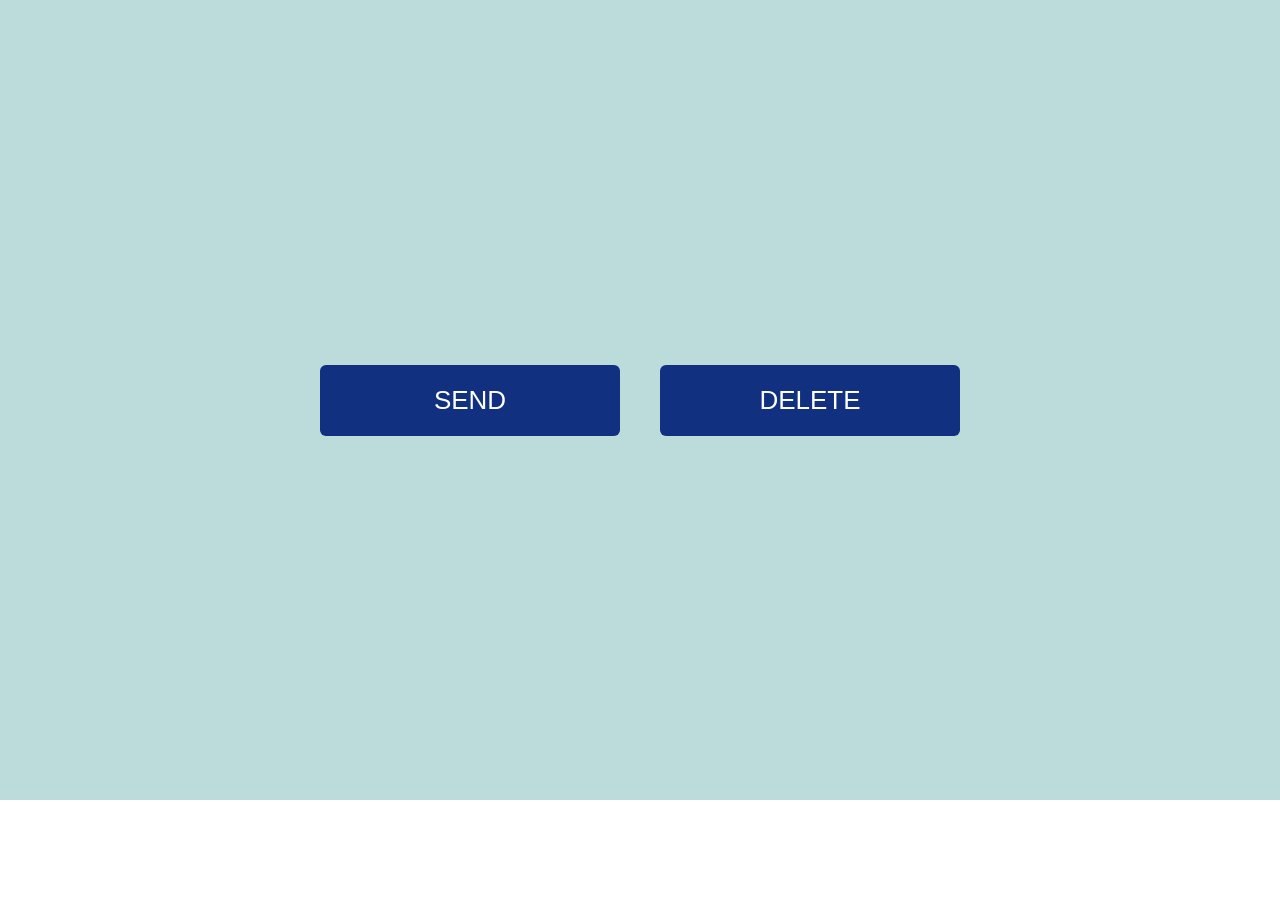
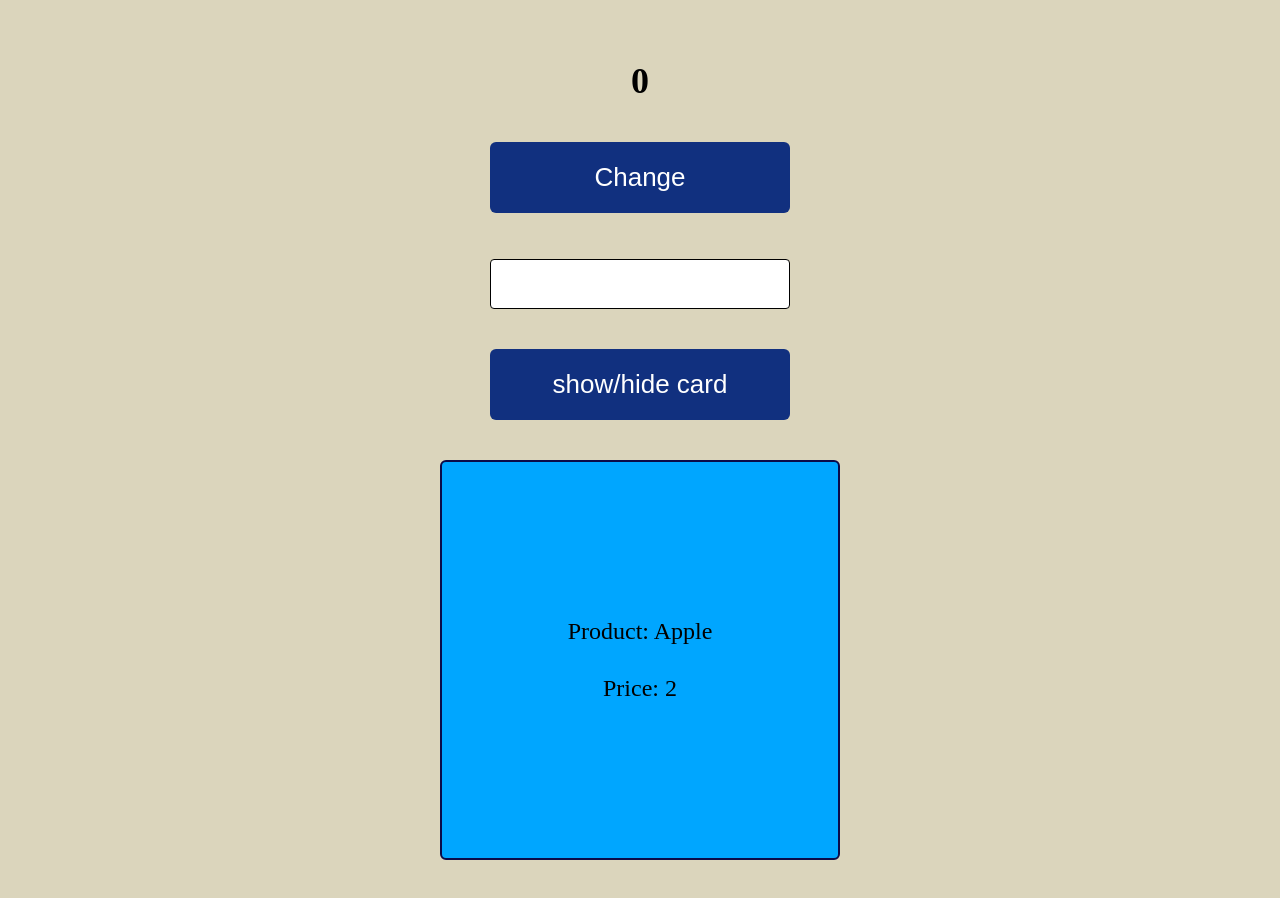
Before and after one commit to SvetlanaShel/lessen_05_react, a React (Vite) app: page / in a window 1280 px wide. Shown: the top 898 px of the page. Before the commit the page ends 800 px from the top, so only its background shows below. Built offline with nearby package versions, Linux system fonts and the light colour scheme.

Commit message:
add commit

```diff
--- a/src/App.tsx
+++ b/src/App.tsx
@@ -18,7 +18,8 @@
 //import Consultation04 from "./consultations/Consultation04/Consultation04"
  //import Homework09 from "./lessons/Lesson06/homeworks/Homework09/Homework09"
 //import Lesson10Container from "./lessons/Lesson10/Lesson10";
- import Homework10  from "./homeworks/Homework10/Homework10";
+ //import Homework10  from "./homeworks/Homework10/Homework10";
+ import Lesson11 from "./lessons/Lesson11/Lesson11"
 
 function App() {
 
@@ -36,7 +37,8 @@ function App() {
        {/*<Lesson09 />*/}
        {/*<Homework09 />*/}
        {/*<Lesson10Container/>*/}
-       <Homework10/>
+       {/*<Homework10/>*/}
+       <Lesson11 />
     </>
   )
 };
--- a/src/components/Button/Button.tsx
+++ b/src/components/Button/Button.tsx
@@ -1,5 +1,4 @@
 import { MainButton} from './styles';
-//import './styles.css';
 import { ButtonProps } from './types';
 
 // interface ButtonProps {
@@ -13,7 +12,6 @@ import { ButtonProps } from './types';
 function Button({ name, onClick, disabled = false, type = 'submit', danger }: ButtonProps) {
   return (
     <MainButton
-      className="main-button"
       onClick={onClick}
       disabled={disabled}
       type={type}
--- a/src/components/Product/Product.tsx
+++ b/src/components/Product/Product.tsx
@@ -1,7 +1,16 @@
-import { ProductProps } from "./types";
+import { useEffect } from "react";
+import  { ProductProps } from "./types";
 import './styles.css'
 
+
 function Product({ productName, productPrice }: ProductProps) {
+  //Unmouting - выполняем действие при размонтировании компонента Product
+  useEffect(()=>{
+    return ()=>{
+      console.log('Component will unmount');
+    }
+  }, []);
+
     return (
       <div className="product-container">
         <div>Product: {productName}</div>
--- a/src/homeworks/Homework10/Homework10.tsx
+++ b/src/homeworks/Homework10/Homework10.tsx
@@ -6,7 +6,7 @@ function Homework10 () {
     return (
     <Homework10Container>
         <Button name='SEND'/>
-        <Button name='DELETE'/>
+        <Button name='DELETE' danger/>
     </Homework10Container>
     )
 }
--- /dev/null
+++ b/src/lessons/Lesson11/Lesson11.tsx
@@ -0,0 +1,66 @@
+import { ChangeEvent, useEffect, useState } from "react";
+
+import Button from "../../components/Button/Button"
+import { Lesson11Container, Result } from "./styles"
+import Input from "../../components/Input/Input";
+import Product from "../../components/Product/Product";
+
+
+
+function Lesson11() {
+    //state для хранения значение count
+    const [count, setCount] = useState<number>(0);
+    //state для отслеживания первого рендера
+    const [isFirstRender, setIsFirstRender] = useState<boolean>(true);
+    //state для контроля поля
+    const [exampleValue, setExampleValue] = useState<string>('');
+    //state для переключения видимости карточки продукта
+    const [showCard, setShowCard] = useState<boolean>(true);
+
+    const showHideCard = () => {
+        setShowCard((prevValue) => !prevValue)
+      }
+
+      const changeExampleValue = (event: ChangeEvent<HTMLInputElement>) => {
+        setExampleValue(event.target.value)
+      }
+      // let count = 0;
+      console.log('Render');
+
+      //Mounting - пример использования useEffect, для выполнение действия при
+      // первом рендере компонента
+      // useEffect(()=>{
+      //   console.log('Mounting(first render)');
+      // },[])
+
+      useEffect(() => { setIsFirstRender(false) }, [])
+      //Update - пример использования useEffect, для выполнение действия при
+      // изменении компонента компонента
+      useEffect(() => {
+        if (!isFirstRender) {
+          console.log('(change state count)');
+        }
+      }, [count])
+
+      useEffect(() => {
+        console.log('input value changed');
+      }, [exampleValue])
+
+      //Example ДЗ
+      // useEffect(() => {
+      // изменять 3-й state, который хранит значение количества изменений
+      // setState...
+      // }, [exampleValue])
+
+      return (
+        <Lesson11Container>
+          <Result>{count}</Result>
+          <Button name='Change' onClick={() => { setCount(10) }} />
+          <Input name='example' value={exampleValue} onChange={changeExampleValue} />
+          <Button name='show/hide card' onClick={showHideCard} />
+          {showCard && <Product productName="Apple" productPrice={2} />}
+        </Lesson11Container>
+      )
+    }
+
+    export default Lesson11
--- /dev/null
+++ b/src/lessons/Lesson11/styles.ts
@@ -0,0 +1,16 @@
+import styled from "@emotion/styled";
+
+export const Lesson11Container = styled.div`
+  display: flex;
+  flex-direction: column;
+  align-items: center;
+  gap: 40px;
+  flex: 1;
+  padding: 60px;
+  background-color: rgb(219, 213, 188);
+`;
+
+export const Result = styled.div`
+  font-size: 36px;
+  font-weight: bold
+`
```
Lines whose indentation alone changed are shown as unchanged.
